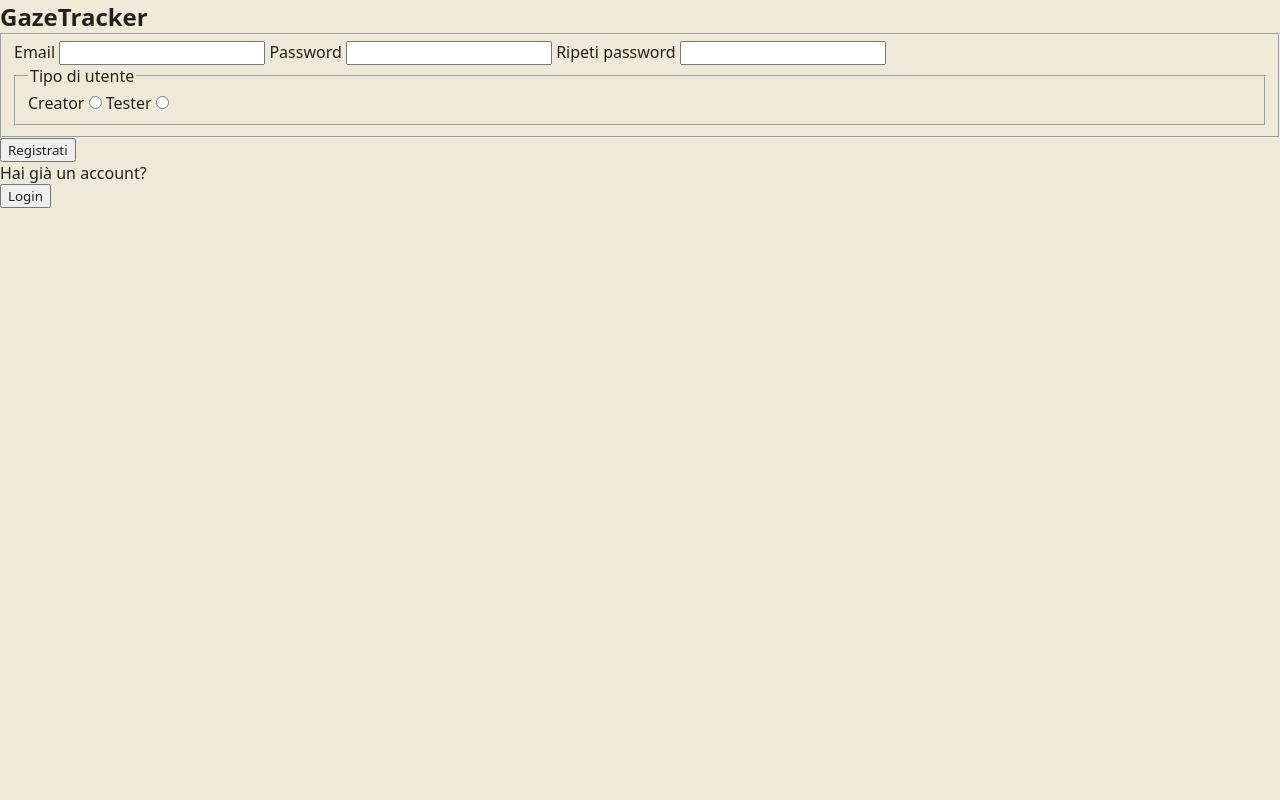
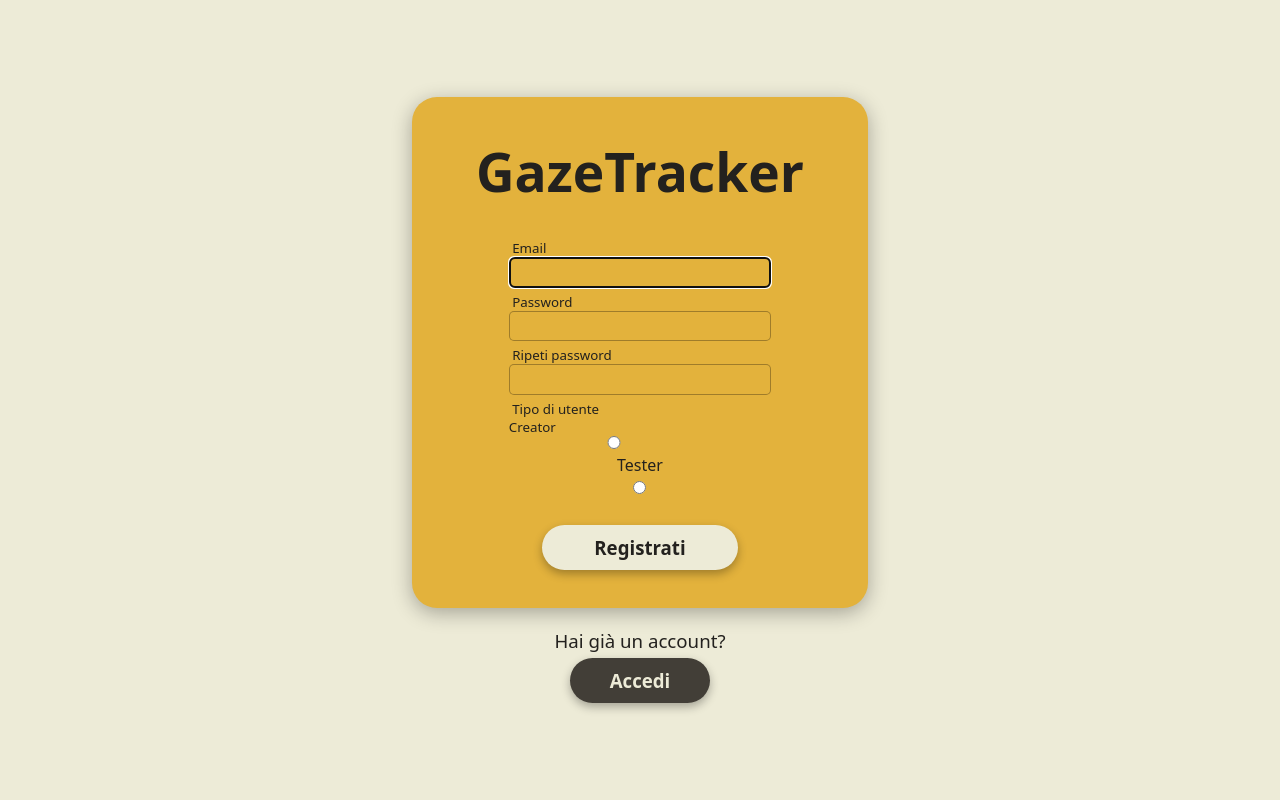
Before and after one commit to AivAiv/GazeTracker-Tesi, a PHP site: page /php/redirector/register-redirector.php in a window 1280 px wide. Run offline with PHP 8.4, Linux system fonts and the light colour scheme.

Commit message:
Added login style to register and minor fixes

```diff
--- a/css/main.css
+++ b/css/main.css
@@ -58,7 +58,7 @@ html main .base-container, body main .base-container {
   justify-content: space-between;
   font-size: 10pt;
 }
-.base-container.login form label input[type=text], .base-container.login form label input[type=password] {
+.base-container.login form label input[type=email], .base-container.login form label input[type=password] {
   border-radius: 5px;
   border: 1px solid rgba(0, 0, 0, 0.3);
   background-color: #E3B23C;
--- a/css/pages/_login.scss
+++ b/css/pages/_login.scss
@@ -31,7 +31,7 @@
                 justify-content: space-between;
                 font-size: 10pt;
 
-                input[type=text], input[type=password] {
+                input[type=email], input[type=password] {
                     border-radius: 5px;
                     border: 1px solid colors.$shadow;
                     background-color: colors.$primary-color;
--- a/php/template/login.php
+++ b/php/template/login.php
@@ -1,10 +1,10 @@
 <section class="base-container login">
     <form action="#" method="POST" name="Access">
         <h1>GazeTracker</h1>
-        <label> &nbsp&nbspEmail
-            <input type="text" name="txtEmail" placeholder="Inserisci la tua email" required autofocus/>
+        <label>&nbspEmail
+            <input type="email" name="txtEmail" placeholder="Inserisci la tua email" required autofocus/>
         </label>
-        <label>&nbsp&nbspPassword
+        <label>&nbspPassword
             <input type="password" name="txtPassword" placeholder="Inserisci la tua password" required/>
         </label>
         <input type="submit" name="btnLogin" value="Accedi"/>
--- a/php/template/register.php
+++ b/php/template/register.php
@@ -1,30 +1,27 @@
-<section class="base-container">
+<section class="base-container login">
     <form action="#" method="POST" name="Register">
         <h1>GazeTracker</h1>
-        <fieldset>
-            <label>Email
-                <input type="email" name="txtEmail" id="txtEmail" required/>
+        <label>&nbspEmail
+            <input type="email" name="txtEmail" id="txtEmail" required autofocus/>
         </label>
-            <label>Password
+        <label>&nbspPassword
             <input type="password" name="txtPassword" id="txtPassword" required/>
         </label>
-            <label>Ripeti password
+        <label>&nbspRipeti password
             <input type="password" name="txtPasswordRepeat" id="txtPasswordRepeat" required/>
         </label>
-            <fieldset>
-                <legend>Tipo di utente</legend>
+        <label>&nbspTipo di utente
             <label>Creator
                 <input type="radio" name="rdbUserType" id="rdbCreator" value="C" required/>
             </label>
             </label>Tester
                 <input type="radio" name="rdbUserType" id="rdbTester" value="T" required/>
             </label>
-            </fieldset>
-        </fieldset>
+        </label>
         <input type="submit" name="btnRegister" value="Registrati"/>
     </form>
     <section>
         <div>Hai già un account?</div>
-        <button id="btnSwitchToLogin">Login</button>
+        <button id="btnSwitchToLogin">Accedi</button>
     </section>
 </section>
```
Lines whose indentation alone changed are shown as unchanged.
